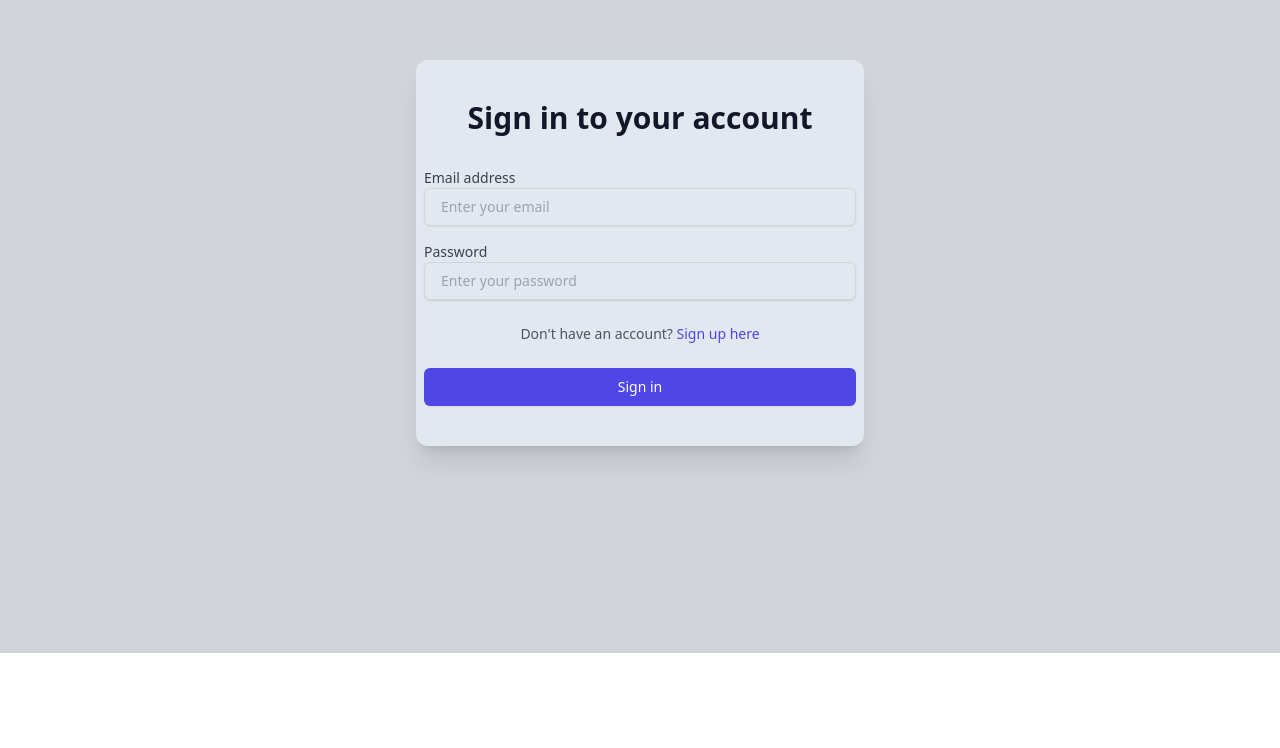
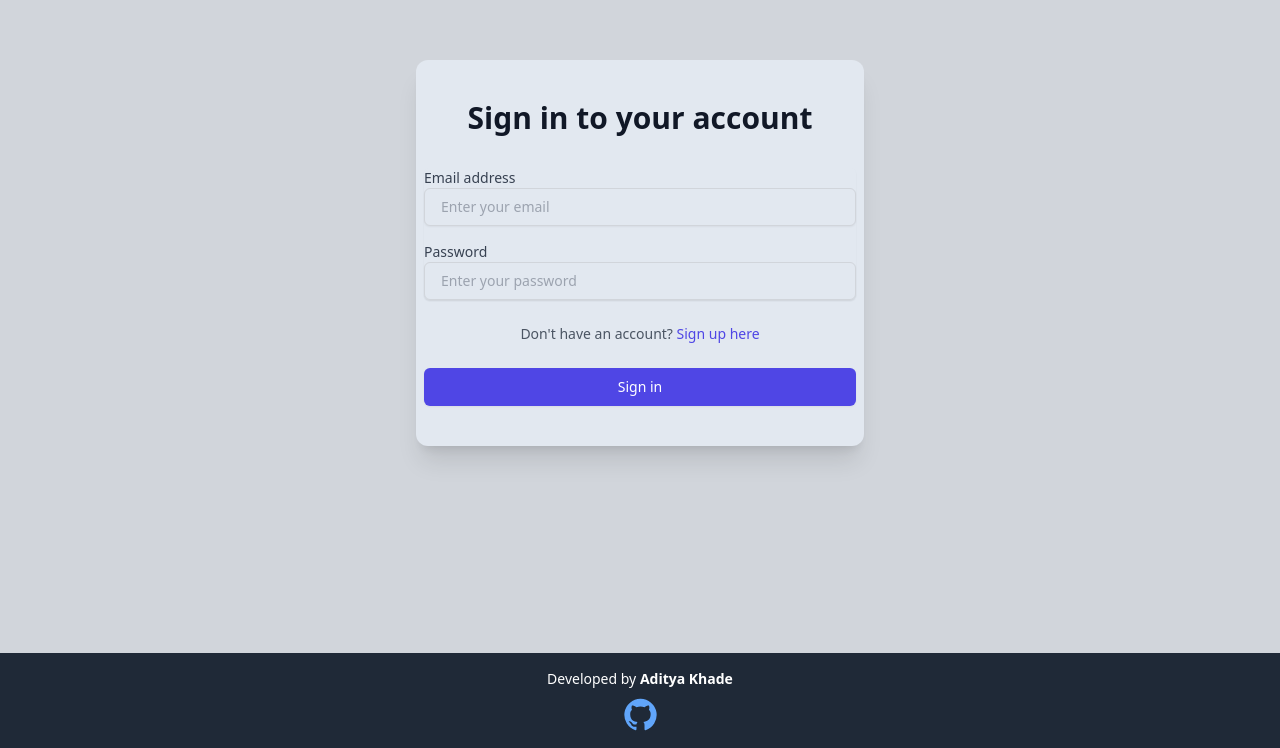
Before and after one commit to ADITYA-KHADE/Products-list, a React (Vite) app in the folder frontend/: page /login in a window 1280 px wide. Shown: the part 147-895 px from the top of the page. Before the commit the page ends 800 px from the top, so only its background shows below. Built offline with nearby package versions, Linux system fonts and the light colour scheme.

Commit message:
add Footer component and enhance App component with improved data fetching logic

```diff
--- a/frontend/src/App.jsx
+++ b/frontend/src/App.jsx
@@ -1,39 +1,48 @@
-import React from "react";
-import { useEffect } from "react";
+import React, { useEffect } from "react";
 import Login from "./Pages/Auth/Login";
 import Signup from "./pages/Auth/Signup";
 import Home from "./pages/Home";
 import { Toaster } from "react-hot-toast";
 import { Routes, Route, Navigate } from "react-router-dom";
 import { useAuthContext } from "./contexts/AuthContext";
-import ProductInfo from "./Components/ProductInfo/ProductInfo"
+import ProductInfo from "./Components/ProductInfo/ProductInfo";
 import "./App.css";
+import Footer from "./Components/Footer/Footer";
 
 const App = () => {
   const { authUser } = useAuthContext();
+
   useEffect(() => {
+    const fetchData = async () => {
+      if (!authUser?._id) return; // Check if authUser and authUser._id are available
 
-    const fetchData = async () => {
       try {
-        const response = await fetch('/api/auth/getToken',{
+        const response = await fetch('/api/auth/getToken', {
           method: 'POST',
           headers: {
             'Content-Type': 'application/json',
           },
-          body: JSON.stringify({ id:authUser._id}),
+          body: JSON.stringify({ id: authUser._id }),
         });
+
         const data = await response.json();
+
+        if (!response.ok) {
+          throw new Error(data.message || 'Failed to fetch data');
+        }
         console.log(data);
       } catch (error) {
         console.error('Error fetching data:', error);
       }
     };
-    if(authUser){
+
+    if (authUser) {
       fetchData();
     }
-  }, []);
+  }, [authUser?._id]); // Dependency on authUser._id ensures the effect runs when the authUser changes
+
   return (
-    <div>
+    <div className="min-h-screen flex flex-col">
       <Routes>
         <Route
           path="/"
@@ -52,6 +61,7 @@ const App = () => {
           element={authUser ? <ProductInfo /> : <Navigate to="/login" />}
         />
       </Routes>
+      <Footer />
       <Toaster />
     </div>
   );
--- /dev/null
+++ b/frontend/src/Components/Footer/Footer.jsx
@@ -0,0 +1,24 @@
+import React from 'react';
+import GitHubIcon from '@mui/icons-material/GitHub';
+
+const Footer = () => {
+  return (
+    <footer className="bg-gray-800 text-white py-4 mt-auto">
+      <div className="max-w-screen-xl mx-auto text-center">
+        <p className="text-sm mb-2">
+          Developed by <span className="font-semibold">Aditya Khade</span>
+        </p>
+        <a
+          href="https://github.com/ADITYA-KHADE"
+          target="_blank"
+          rel="noopener noreferrer"
+          className="inline-block text-blue-400 hover:text-blue-600"
+        >
+          <GitHubIcon fontSize="large" />
+        </a>
+      </div>
+    </footer>
+  );
+};
+
+export default Footer;
```
